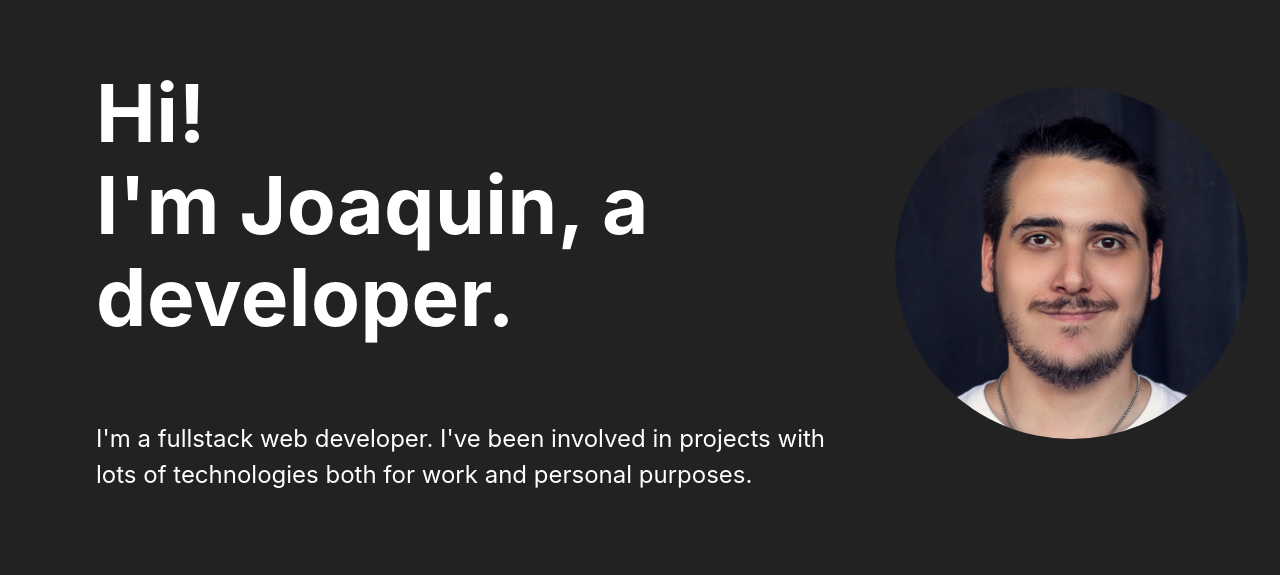
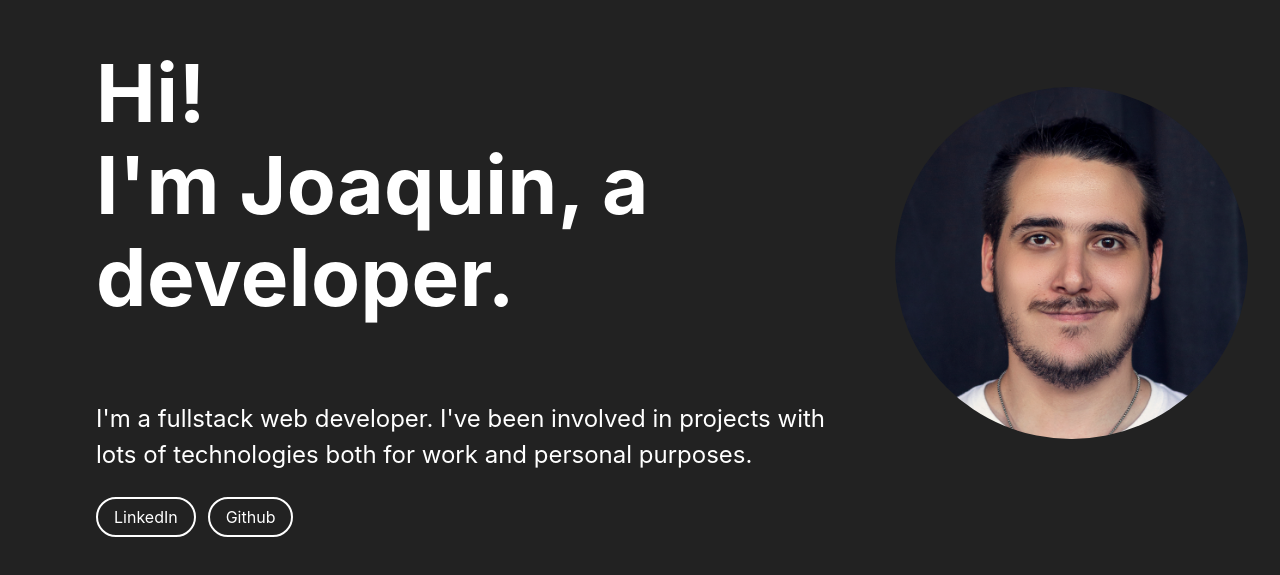
Before and after one commit to joka828/portfolio, a Next.js app: page / in a window 1280 px wide. Shown: the part 135-710 px from the top of the page. Built offline with nearby package versions, Linux system fonts and the light colour scheme.

Commit message:
add github and linkedin button-links

```diff
--- a/next.config.js
+++ b/next.config.js
@@ -1,6 +1,11 @@
 /** @type {import('next').NextConfig} */
 const nextConfig = {
   reactStrictMode: true,
-}
+  experimental: {
+    images: {
+      layoutRaw: true,
+    },
+  },
+};
 
-module.exports = nextConfig
+module.exports = nextConfig;
--- a/pages/index.tsx
+++ b/pages/index.tsx
@@ -27,6 +27,16 @@ const Dashboard: NextPage = () => {
           <p className={styles.description}>
             I&apos;m a fullstack web developer. I&apos;ve been involved in projects with lots of technologies both for work and personal purposes.
           </p>
+          <div className={styles.socials}>
+            <a className={styles.socialItem} href="https://www.linkedin.com/in/joaquin-candalaft-1b3933130/" target="_blank" rel="noreferrer">
+              LinkedIn
+              <Image className={styles.icon} src="/linkedin.png" alt="Linkedin logo" layout="raw" width={20} height={20} />
+            </a>
+            <a className={styles.socialItem} href="https://github.com/joka828" target="_blank" rel="noreferrer">
+              Github
+              <Image className={styles.icon} src="/github-icon.png" alt="Github logo" layout="raw" width={20} height={20} />
+            </a>
+          </div>
         </div>
 
         <div className={styles.rightColumn}>
--- a/styles/Dashboard.module.css
+++ b/styles/Dashboard.module.css
@@ -28,7 +28,7 @@
   display: flex;
   flex-direction: column;
   align-items: flex-start;
-  padding: 0 4rem;
+  margin: 0 4rem;
 }
 
 .title {
@@ -44,6 +44,40 @@
   font-size: 1.5rem;
   flex-grow: 2;
   flex-shrink: 2;
+}
+
+.socials {
+  display: flex;
+  flex-direction: row;
+}
+
+.socialItem {
+  border: 2px solid #fff;
+  border-radius: 32px;
+  padding: 8px 16px;
+
+  display: flex;
+  flex-direction: row;
+
+  cursor: pointer;
+
+  transition: all 0.3s ease-in-out;
+}
+
+.socialItem:hover {
+  background-color: #fff;
+  color: #222;
+}
+
+.socialItem .icon {
+  display: flex;
+  margin-left: 6px;
+  background-color: #fff;
+  border-radius: 50%;
+}
+
+.socialItem + .socialItem {
+  margin-left: 12px;
 }
 
 .rightColumn {
```
Also changed, not shown: public/github-icon.png (added), public/linkedin.png (added).
